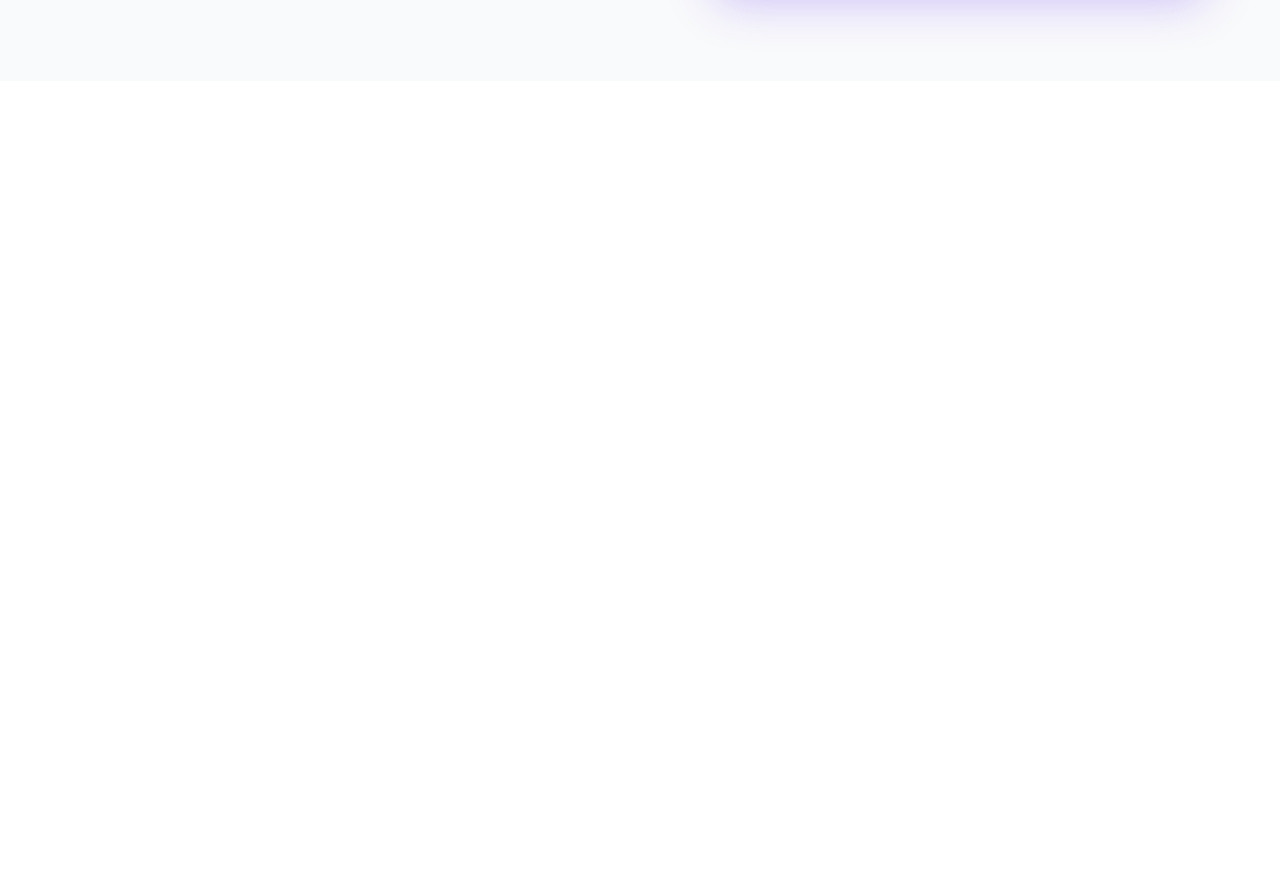
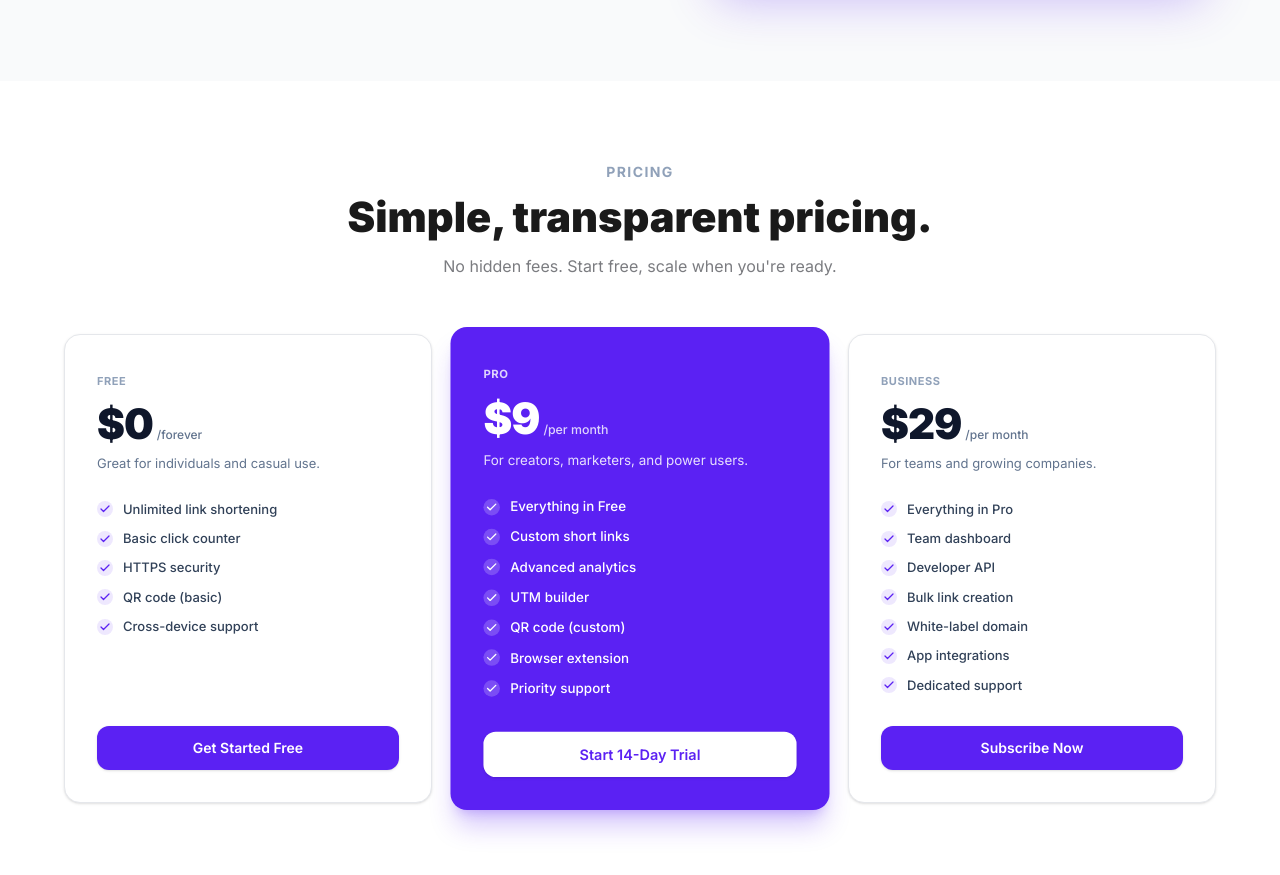
Before and after one commit to ksajjadhossen/thetiny_site, a React (Vite) app: page / in a window 1280 px wide. Shown: the part 2139-3014 px from the top of the page. Before the commit the page ends 2220 px from the top, so only its background shows below. Built offline with nearby package versions, Linux system fonts and the light colour scheme.

Commit message:
Create clean PricingSection component with exact styling

```diff
--- a/src/components/home/HeroSection.jsx
+++ b/src/components/home/HeroSection.jsx
@@ -10,7 +10,7 @@ export default function HeroSection() {
           <TrustBadge />
         </div>
 
-        <h1 className="text-[44px] sm:text-[52px] md:text-[56px] font-[900] text-slate-900 leading-[1.1] hero-title">
+        <h1 className="text-[44px] sm:text-[52px] md:text-[56px] font-black text-slate-900 leading-[1.1] hero-title">
           Shorten Your URL <br />
           <span className="text-[#5B21F3]">in seconds</span>
         </h1>
--- /dev/null
+++ b/src/components/home/PricingCard.jsx
@@ -0,0 +1,87 @@
+import React from "react";
+import { Check } from "lucide-react";
+
+export default function PricingCard({ plan }) {
+  const {
+    name,
+    price,
+    period,
+    description,
+    features,
+    isPopular,
+    buttonText,
+    buttonStyle,
+  } = plan;
+
+  return (
+    <div
+      className={`relative rounded-2xl p-7 sm:p-8 flex flex-col justify-between transition-all duration-300 ${
+        isPopular
+          ? "bg-[#5B21F3] text-white shadow-xl shadow-[#5B21F3]/25 scale-[1.03] z-10"
+          : "bg-white text-slate-900 border border-[#E5E7EB] shadow-sm hover:shadow-md"
+      }`}
+    >
+      <div>
+        {/* Plan Header */}
+        <span
+          className={`text-[11px] font-bold uppercase tracking-wider ${
+            isPopular ? "text-white/80" : "text-slate-400"
+          }`}
+        >
+          {name}
+        </span>
+
+        <div className="flex items-baseline gap-1 mt-2.5 mb-2">
+          <span className="text-4xl sm:text-[42px] font-[900] tracking-tight">
+            {price}
+          </span>
+          <span
+            className={`text-xs font-medium ${
+              isPopular ? "text-white/80" : "text-slate-500"
+            }`}
+          >
+            {period}
+          </span>
+        </div>
+
+        <p
+          className={`text-xs sm:text-[13px] mb-7 font-normal ${
+            isPopular ? "text-white/85" : "text-slate-500"
+          }`}
+        >
+          {description}
+        </p>
+
+        {/* Features List */}
+        <ul className="flex flex-col gap-3 mb-8">
+          {features.map((feature, index) => (
+            <li
+              key={index}
+              className="flex items-center gap-2.5 text-xs sm:text-[13px] font-medium"
+            >
+              <div
+                className={`w-4 h-4 rounded-full flex items-center justify-center shrink-0 ${
+                  isPopular
+                    ? "bg-white/20 text-white"
+                    : "bg-[#5B21F3]/10 text-[#5B21F3]"
+                }`}
+              >
+                <Check className="w-3 h-3 stroke-[2.5]" />
+              </div>
+              <span className={isPopular ? "text-white" : "text-slate-700"}>
+                {feature}
+              </span>
+            </li>
+          ))}
+        </ul>
+      </div>
+
+      {/* Action Button */}
+      <button
+        className={`w-full py-3 px-6 rounded-xl font-semibold text-xs sm:text-sm transition-all shadow-sm active:scale-95 ${buttonStyle}`}
+      >
+        {buttonText}
+      </button>
+    </div>
+  );
+}
--- /dev/null
+++ b/src/components/home/PricingSection.jsx
@@ -0,0 +1,94 @@
+import React from "react";
+import PricingCard from "./PricingCard";
+
+const pricingPlans = [
+  {
+    name: "FREE",
+    price: "$0",
+    period: "/forever",
+    description: "Great for individuals and casual use.",
+    isPopular: false,
+    buttonText: "Get Started Free",
+    buttonStyle: "bg-[#5B21F3] hover:bg-[#4c1cd4] text-white",
+    features: [
+      "Unlimited link shortening",
+      "Basic click counter",
+      "HTTPS security",
+      "QR code (basic)",
+      "Cross-device support",
+    ],
+  },
+  {
+    name: "PRO",
+    price: "$9",
+    period: "/per month",
+    description: "For creators, marketers, and power users.",
+    isPopular: true,
+    buttonText: "Start 14-Day Trial",
+    buttonStyle: "bg-white hover:bg-slate-100 text-[#5B21F3]",
+    features: [
+      "Everything in Free",
+      "Custom short links",
+      "Advanced analytics",
+      "UTM builder",
+      "QR code (custom)",
+      "Browser extension",
+      "Priority support",
+    ],
+  },
+  {
+    name: "BUSINESS",
+    price: "$29",
+    period: "/per month",
+    description: "For teams and growing companies.",
+    isPopular: false,
+    buttonText: "Subscribe Now",
+    buttonStyle: "bg-[#5B21F3] hover:bg-[#4c1cd4] text-white",
+    features: [
+      "Everything in Pro",
+      "Team dashboard",
+      "Developer API",
+      "Bulk link creation",
+      "White-label domain",
+      "App integrations",
+      "Dedicated support",
+    ],
+  },
+];
+
+export default function PricingSection() {
+  return (
+    <section className="w-full bg-white py-20 px-6">
+      <div className="max-w-6xl mx-auto flex flex-col items-center">
+        {/* Section Header */}
+        <div className="text-center mb-14">
+          <p
+            className="font-bold uppercase tracking-[0.1em] text-slate-400 mb-3"
+            style={{ fontSize: "0.875rem" }}
+          >
+            PRICING
+          </p>
+          <h2
+            className="font-black text-[#1a1a1a] mb-3 tracking-normal"
+            style={{
+              fontSize: "clamp(1.8rem, 4vw, 2.6rem)",
+              lineHeight: "1.15",
+            }}
+          >
+            Simple, transparent pricing.
+          </h2>
+          <p className="text-base text-[#7b7c80] font-normal">
+            No hidden fees. Start free, scale when you're ready.
+          </p>
+        </div>
+
+        {/* Pricing Cards Grid */}
+        <div className="w-full grid grid-cols-1 md:grid-cols-2 lg:grid-cols-3 gap-6 items-stretch">
+          {pricingPlans.map((plan, index) => (
+            <PricingCard key={index} plan={plan} />
+          ))}
+        </div>
+      </div>
+    </section>
+  );
+}
--- a/src/components/pages/Home.jsx
+++ b/src/components/pages/Home.jsx
@@ -1,6 +1,7 @@
 import FeatureSection from "../home/FeatureSection";
 import HeroSection from "../home/HeroSection";
 import PopularLinks from "../home/PopularLinks";
+import PricingSection from "../home/PricingSection";
 
 export default function Home() {
   return (
@@ -8,6 +9,7 @@ export default function Home() {
       <HeroSection />
       <PopularLinks />
       <FeatureSection />
+      <PricingSection />
     </main>
   );
 }
```
